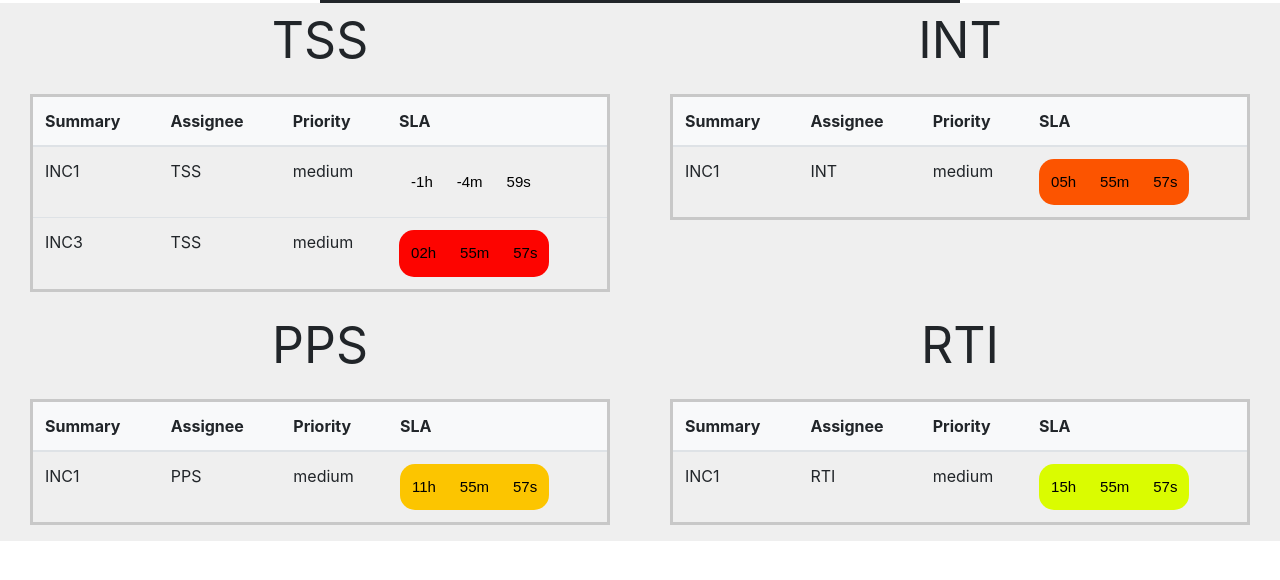
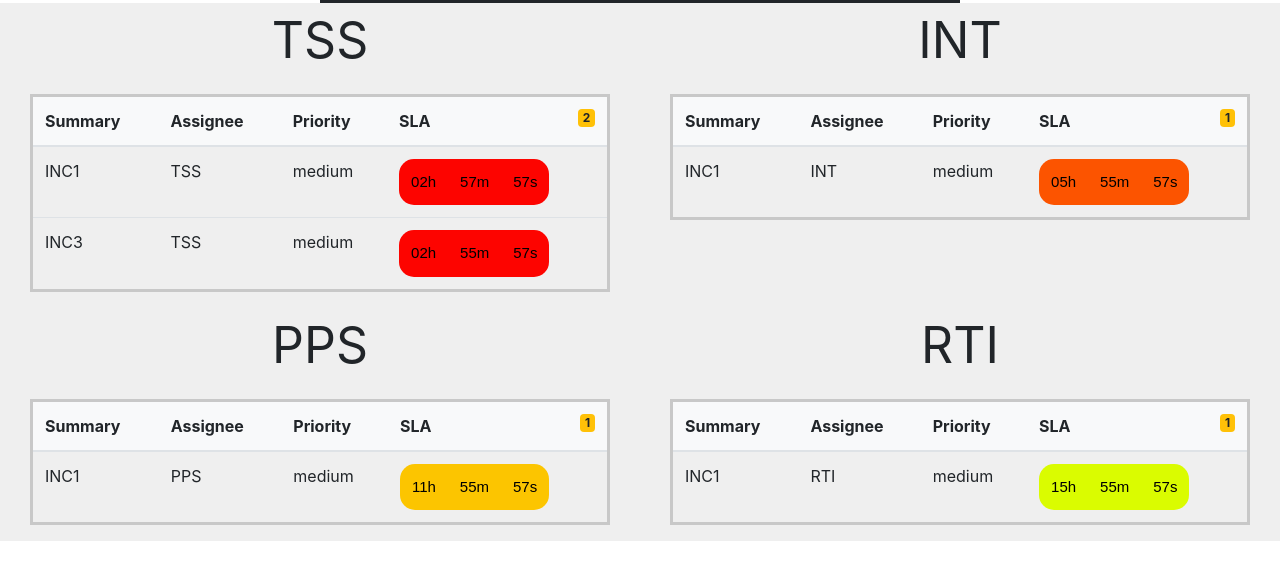
Before and after one commit to ElyesKhama/INTSSDashboard, a plain HTML site: page index.html in a window 1280 px wide. Shown: the part 130-710 px from the top of the page. Drawn offline with Linux system fonts and the light colour scheme.

Commit message:
add badge number

```diff
--- a/index.html
+++ b/index.html
@@ -52,7 +52,9 @@
                                 <th> Summary</th>
                                 <th> Assignee</th>
                                 <th> Priority </th>
-                                <th> SLA </th>
+                                <th> SLA
+                                    <span class="badge badge-warning" id="badgeNumber0" style="float: right">9</span>
+                                </th>
                             </tr>
                         </thead>
                         <tbody id="bodyTable0">
@@ -69,7 +71,9 @@
                                 <th> Summary</th>
                                 <th> Assignee</th>
                                 <th> Priority </th>
-                                <th> SLA </th>
+                                <th> SLA
+                                    <span class="badge badge-warning" id="badgeNumber1" style="float: right">9</span>
+                                </th>
                             </tr>
                         </thead>
                         <tbody id="bodyTable1">
@@ -88,7 +92,9 @@
                                 <th> Summary</th>
                                 <th> Assignee</th>
                                 <th> Priority </th>
-                                <th> SLA </th>
+                                <th> SLA
+                                    <span class="badge badge-warning" id="badgeNumber2" style="float: right">9</span>
+                                </th>
                             </tr>
                         </thead>
                         <tbody id="bodyTable2">
@@ -105,7 +111,9 @@
                                 <th>Summary</th>
                                 <th>Assignee</th>
                                 <th>Priority</th>
-                                <th> SLA </th>
+                                <th> SLA
+                                    <span class="badge badge-warning" id="badgeNumber3" style="float: right">9</span>
+                                </th>
                             </tr>
                         </thead>
                         <tbody id="bodyTable3">
--- a/js/script.js
+++ b/js/script.js
@@ -4,17 +4,17 @@ var json = {
     "report": [{
         "team": "tss",
         "incidents": [
-            { "summary": "INC1", "assignee": "TSS", "priority": "medium", "SLA": "2018-08-30T14:00:00" },
+            { "summary": "INC1", "assignee": "TSS", "priority": "medium", "SLA": "2018-08-30T17:02:00" },
             { "summary": "INC3", "assignee": "TSS", "priority": "medium", "SLA": "2018-08-30T17:00:00" }
         ],
         "faults": [
-            { "summary": "FAU1", "assignee": "TSS", "priority": "medium", "SLA": "2018-08-30T16:00:00" },
-            { "summary": "FAU2", "assignee": "TSS", "priority": "medium", "SLA": "2018-08-30T15:00:00" },
-            { "summary": "FAU3", "assignee": "TSS", "priority": "medium", "SLA": "2018-08-30T14:00:00" }
+            { "summary": "FAU1", "assignee": "TSS", "priority": "medium", "SLA": "2018-08-30T19:00:00" },
+            { "summary": "FAU2", "assignee": "TSS", "priority": "medium", "SLA": "2018-08-30T18:00:00" },
+            { "summary": "FAU3", "assignee": "TSS", "priority": "medium", "SLA": "2018-08-30T19:00:00" }
         ],
         "changes": [
-            { "summary": "CHA1", "assignee": "TSS", "priority": "medium", "SLA": "2018-08-30T15:00:00" },
-            { "summary": "CHA3", "assignee": "TSS", "priority": "medium", "SLA": "2018-08-30T16:00:00" }
+            { "summary": "CHA1", "assignee": "TSS", "priority": "medium", "SLA": "2018-08-30T20:00:00" },
+            { "summary": "CHA3", "assignee": "TSS", "priority": "medium", "SLA": "2018-08-30T22:00:00" }
         ],
         "alarms": [
             { "summary": "ALA1", "assignee": "TSS", "priority": "medium", "SLA": "2018-08-30T17:00:00" },
@@ -118,6 +118,9 @@ function updateTables(index) {
                 items = item.alarms;
                 break;
         }
+        var badgeNumber = "badgeNumber"+i;
+        var elemBadgeNumber = document.getElementById(badgeNumber);
+        elemBadgeNumber.innerText = items.length;
 
         //remove all rows
         removeBodyRows(elemBodyTable);
```
